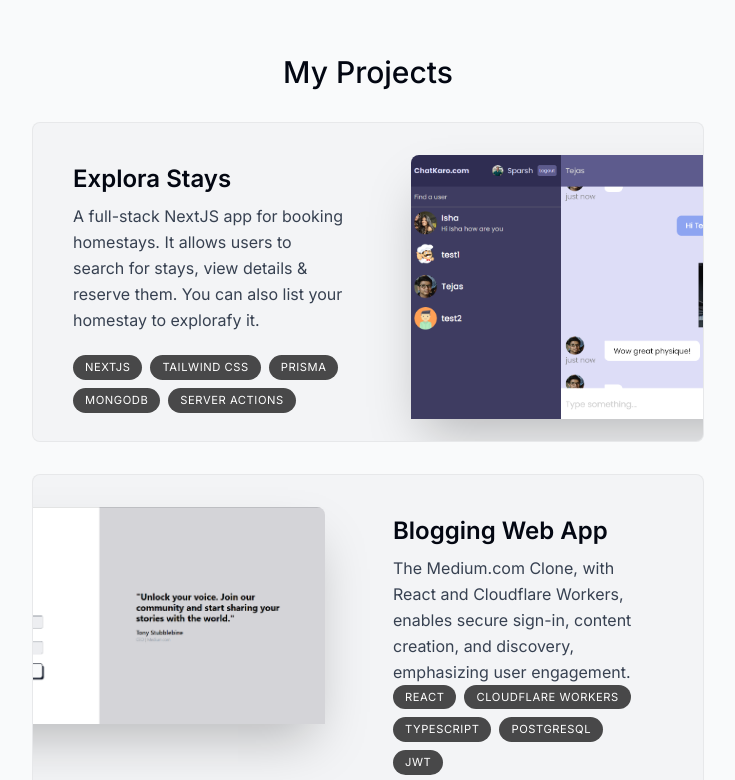
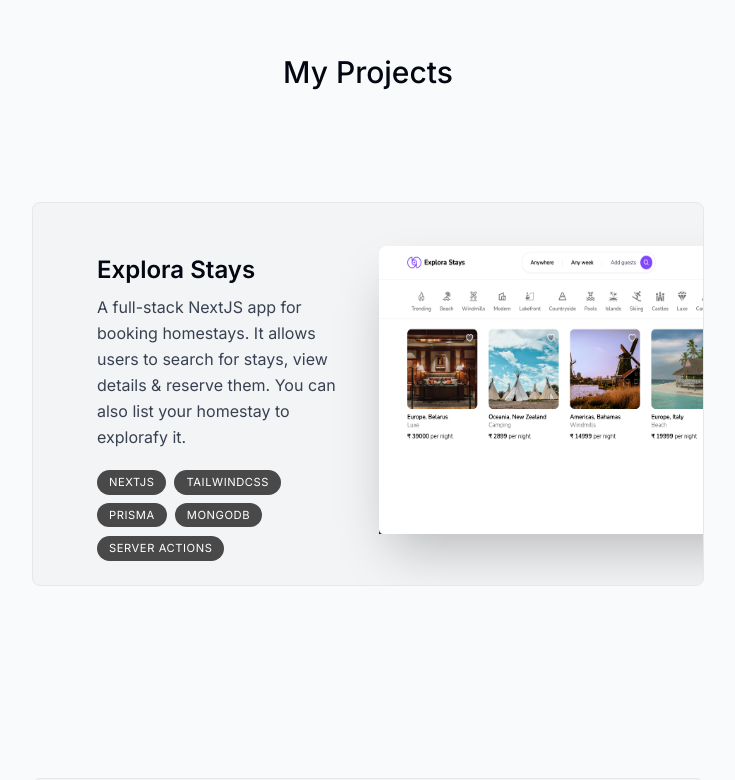
Before and after one commit to jainsparsh5/portfolio-website, a Next.js app: page / in a window 1280 px wide. Shown: the part 1260-2040 px from the top of the page, without its empty margins (272-1007 px from the left). Built offline with nearby package versions, Linux system fonts and the light colour scheme.

Commit message:
Added new project and also added diff styles for project listings

```diff
--- a/components/project.tsx
+++ b/components/project.tsx
@@ -5,6 +5,7 @@ import { useScroll, useTransform } from "framer-motion";
 import Image from "next/image";
 import { useRef } from "react";
 import { motion } from "framer-motion";
+import { CardBody, CardContainer, CardItem } from "./ui/3d-card";
 
 type ProjectProps = (typeof projectsData)[number];
 
@@ -13,7 +14,7 @@ export default function Project({
   description,
   tags,
   imageUrl,
-  linkToProject
+  linkToProject,
 }: ProjectProps) {
   const sectionRef = useRef<HTMLDivElement>(null);
   const { scrollYProgress } = useScroll({
@@ -33,34 +34,33 @@ export default function Project({
       }}
       className="group mb-3 sm:mb-8 last:mb-0"
     >
-      <section className="bg-gray-100 rounded-lg max-w-[42rem] border border-black/5 overflow-hidden sm:pr-8 relative sm:h-[20rem]  hover:bg-gray-200 transition group-even:pl-8">
+      <CardContainer className="inter-var bg-gray-100 rounded-lg max-w-[42rem] border overflow-hidden sm:pr-8 relative sm:h-[24rem]  hover:bg-gray-200 transition group-even:pl-8">
+        <CardBody className="relative group/card w-auto h-auto rounded-xl mt-4 p-6">
           <div className="pt-4 pb-7 px-5 sm:pl-10 sm:pr-2 sm:pt-10 sm:max-w-[50%] flex flex-col h-full group-even:ml-[18rem]">
             <h3 className="text-2xl font-semibold">{title}</h3>
             <p className="mt-2 leading-relaxed text-gray-700">{description}</p>
-          <ul className="flex flex-wrap mt-4 gap-2 sm:mt-auto">
+            <ul className="flex flex-wrap gap-2 mt-5">
               {tags.map((tag, index) => (
+                <CardItem key={index}>
                   <li
                   className="bg-black/[0.7] px-3 py-1 text-[0.7rem] uppercase tracking-wider text-white rounded-full"
-                key={index}
                 >
                   {tag}
                 </li>
+                </CardItem>
               ))}
             </ul>
           </div>
-        <a
-          href={linkToProject}
-          target="_blank"
-          style={{ cursor: "pointer" }}
-        >
+          <a href={linkToProject} target="_blank" style={{ cursor: "pointer" }}>
             <Image
               src={imageUrl}
               alt="Project I worked on :-)"
               quality={95}
-            className="absolute top-8 -right-40 w-[28.25rem] rounded-t-lg shadow-2xl transition group-hover:scale-[1.04] group-hover:-translate-x-3 group-hover:translate-y-3 group-hover:-rotate-2 group-even:right-[initial] group-even:-left-40 group-even:group-hover:rotate-2  group-even:group-hover:translate-x-3 group-even:group-hover:translate-y-3"
+              className="absolute top-14 -right-40 w-[28.25rem] h-[18rem] rounded-t-lg shadow-2xl transition group-hover:scale-[1.04]  group-even:right-[initial] group-even:-left-40"
             />
           </a>
-      </section>
+        </CardBody>
+      </CardContainer>
     </motion.div>
   );
 }
--- a/components/skills.tsx
+++ b/components/skills.tsx
@@ -13,7 +13,7 @@ const fadeInAnimationVariants = {
     y: 0,
     transition: {
       duration: 0.3,
-      delay: 0.05 * index,
+      delay: 0.03 * index,
     },
   }),
 };
--- /dev/null
+++ b/components/ui/3d-card.tsx
@@ -0,0 +1,155 @@
+"use client";
+
+import { cn } from "@/utils/cn";
+import Image from "next/image";
+import React, {
+  createContext,
+  useState,
+  useContext,
+  useRef,
+  useEffect,
+} from "react";
+
+const MouseEnterContext = createContext<
+  [boolean, React.Dispatch<React.SetStateAction<boolean>>] | undefined
+>(undefined);
+
+export const CardContainer = ({
+  children,
+  className,
+  containerClassName,
+}: {
+  children?: React.ReactNode;
+  className?: string;
+  containerClassName?: string;
+}) => {
+  const containerRef = useRef<HTMLDivElement>(null);
+  const [isMouseEntered, setIsMouseEntered] = useState(false);
+
+  const handleMouseMove = (e: React.MouseEvent<HTMLDivElement>) => {
+    if (!containerRef.current) return;
+    const { left, top, width, height } =
+      containerRef.current.getBoundingClientRect();
+    const x = (e.clientX - left - width / 2) / 25;
+    const y = (e.clientY - top - height / 2) / 25;
+    containerRef.current.style.transform = `rotateY(${x}deg) rotateX(${y}deg)`;
+  };
+
+  const handleMouseEnter = (e: React.MouseEvent<HTMLDivElement>) => {
+    setIsMouseEntered(true);
+    if (!containerRef.current) return;
+  };
+
+  const handleMouseLeave = (e: React.MouseEvent<HTMLDivElement>) => {
+    if (!containerRef.current) return;
+    setIsMouseEntered(false);
+    containerRef.current.style.transform = `rotateY(0deg) rotateX(0deg)`;
+  };
+  return (
+    <MouseEnterContext.Provider value={[isMouseEntered, setIsMouseEntered]}>
+      <div
+        className={cn(
+          "py-20 flex items-center justify-center",
+          containerClassName
+        )}
+        style={{
+          perspective: "1000px",
+        }}
+      >
+        <div
+          ref={containerRef}
+          onMouseEnter={handleMouseEnter}
+          onMouseMove={handleMouseMove}
+          onMouseLeave={handleMouseLeave}
+          className={cn(
+            "flex items-center justify-center relative transition-all duration-200 ease-linear",
+            className
+          )}
+          style={{
+            transformStyle: "preserve-3d",
+          }}
+        >
+          {children}
+        </div>
+      </div>
+    </MouseEnterContext.Provider>
+  );
+};
+
+export const CardBody = ({
+  children,
+  className,
+}: {
+  children: React.ReactNode;
+  className?: string;
+}) => {
+  return (
+    <div
+      className={cn(
+        "h-96 w-96 [transform-style:preserve-3d]  [&>*]:[transform-style:preserve-3d]",
+        className
+      )}
+    >
+      {children}
+    </div>
+  );
+};
+
+export const CardItem = ({
+  as: Tag = "div",
+  children,
+  className,
+  translateX = 0,
+  translateY = 0,
+  translateZ = 0,
+  rotateX = 0,
+  rotateY = 0,
+  rotateZ = 0,
+  ...rest
+}: {
+  as?: React.ElementType;
+  children: React.ReactNode;
+  className?: string;
+  translateX?: number | string;
+  translateY?: number | string;
+  translateZ?: number | string;
+  rotateX?: number | string;
+  rotateY?: number | string;
+  rotateZ?: number | string;
+  [key: string]: any;
+}) => {
+  const ref = useRef<HTMLDivElement>(null);
+  const [isMouseEntered] = useMouseEnter();
+
+  useEffect(() => {
+    handleAnimations();
+  }, [isMouseEntered]);
+
+  const handleAnimations = () => {
+    if (!ref.current) return;
+    if (isMouseEntered) {
+      ref.current.style.transform = `translateX(${translateX}px) translateY(${translateY}px) translateZ(${translateZ}px) rotateX(${rotateX}deg) rotateY(${rotateY}deg) rotateZ(${rotateZ}deg)`;
+    } else {
+      ref.current.style.transform = `translateX(0px) translateY(0px) translateZ(0px) rotateX(0deg) rotateY(0deg) rotateZ(0deg)`;
+    }
+  };
+
+  return (
+    <Tag
+      ref={ref}
+      className={cn("w-fit transition duration-200 ease-linear", className)}
+      {...rest}
+    >
+      {children}
+    </Tag>
+  );
+};
+
+// Create a hook to use the context
+export const useMouseEnter = () => {
+  const context = useContext(MouseEnterContext);
+  if (context === undefined) {
+    throw new Error("useMouseEnter must be used within a MouseEnterProvider");
+  }
+  return context;
+};
--- a/lib/data.ts
+++ b/lib/data.ts
@@ -4,6 +4,7 @@ import { LuGraduationCap, LuSchool } from "react-icons/lu";
 import corpcommentImg from "@/public/corpcomment.png";
 import rmtdevImg from "@/public/rmtdev.png";
 import wordanalyticsImg from "@/public/wordanalytics.png";
+import exploraStaysSS from "@/public/explora-stays-ss.png";
 
 export const links = [
   {
@@ -65,15 +66,15 @@ export const projectsData = [
     title: "Explora Stays",
     description:
       "A full-stack NextJS app for booking homestays. It allows users to search for stays, view details & reserve them. You can also list your homestay to explorafy it.",
-    tags: ["NextJS", "Tailwind CSS", "Prisma", "MongoDB", "Server Actions"],
-    imageUrl: wordanalyticsImg,
+    tags: ["NextJS", "TailwindCSS", "Prisma", "MongoDB", "Server Actions"],
+    imageUrl:exploraStaysSS,
     linkToProject: "https://explora-stays.vercel.app/",
   },
   {
     title: "Blogging Web App",
     description:
-      "The Medium.com Clone, with React and Cloudflare Workers, enables secure sign-in, content creation, and discovery, emphasizing user engagement.",
-    tags: ["React", "Cloudflare Workers", "Typescript", "PostgreSQL", "JWT"],
+      "The Medium.com Clone, with React and Cloudflare Workers, enables secure sign-in, content creation, and discovery of articles.",
+    tags: ["ReactJS", "JWT", "Typescript", "PostgreSQL" , "Serverless"],
     imageUrl: corpcommentImg,
     linkToProject: "https://medium-clone-five-dusky.vercel.app/",
   },
```
Also changed, not shown: public/explora-stays-ss.png (added). Lines whose indentation alone changed are shown as unchanged.
